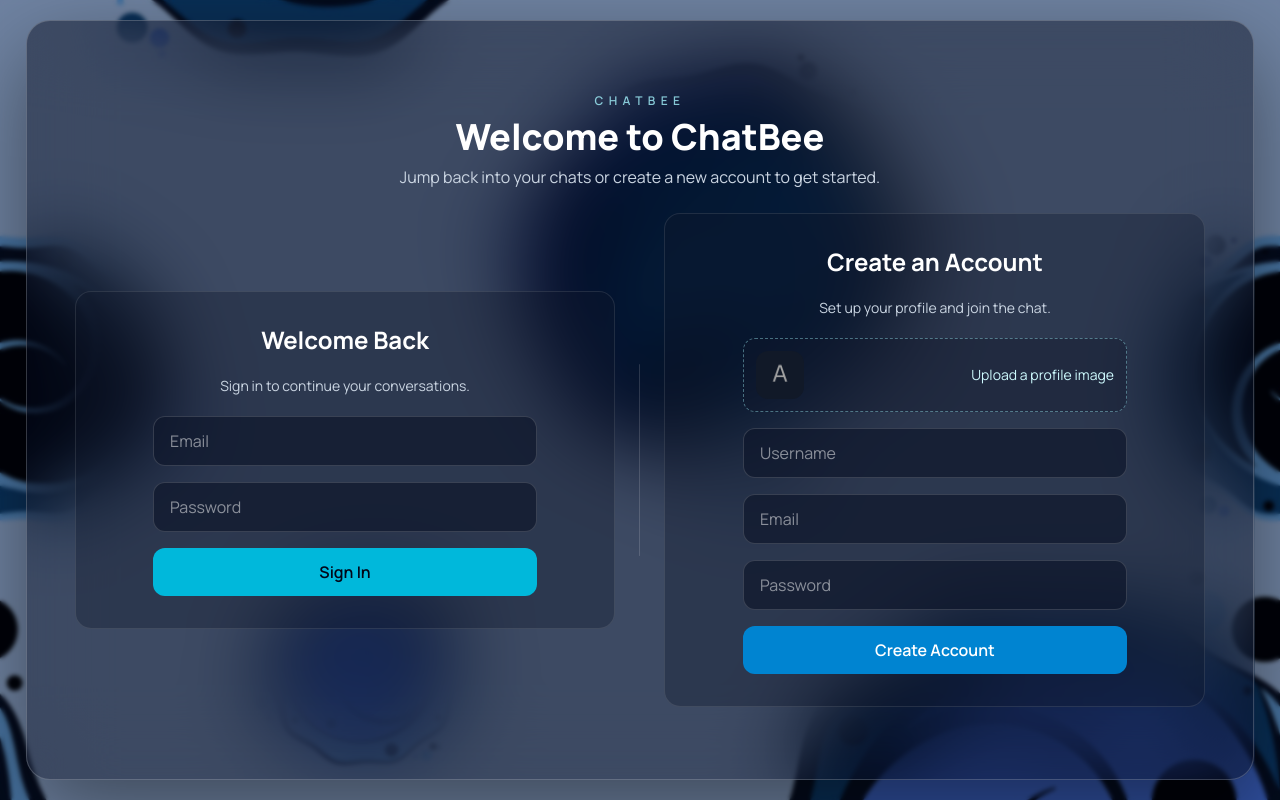
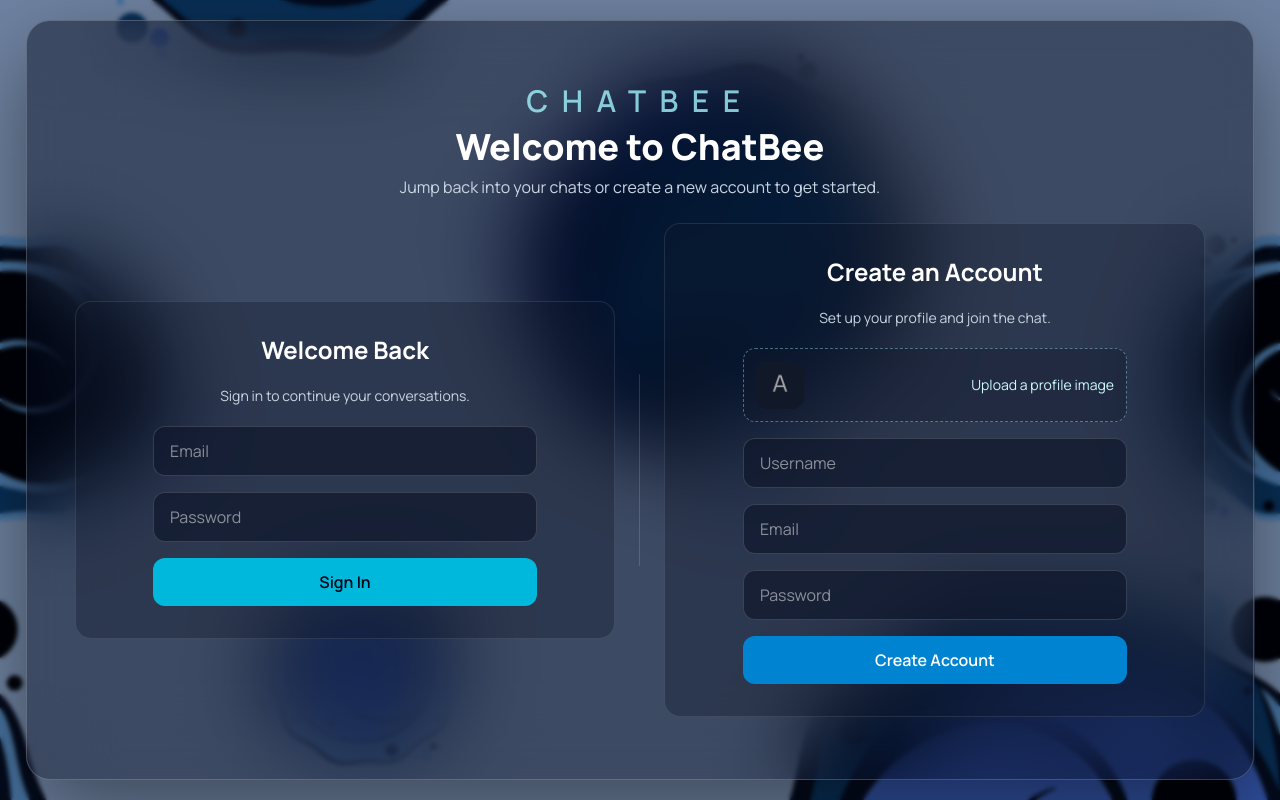
Before and after one commit to Anshuman117/React-Firebase-Chat-App, a React (Vite) app: page / in a window 1280 px wide. Built offline with nearby package versions, Linux system fonts and the light colour scheme; no server answers.

Commit message:
saved changes

```diff
--- a/src/Components/login/Login.jsx
+++ b/src/Components/login/Login.jsx
@@ -95,10 +95,10 @@ const Login = () => {
   return (
     <div className="Login flex h-full w-full flex-col justify-center gap-6 overflow-y-auto p-4 md:p-8 lg:p-12">
       <div className="mx-auto flex w-full max-w-6xl flex-col items-center gap-2 text-center">
-        <span className="text-xs font-semibold uppercase tracking-[0.45em] text-cyan-200/80">
+        <span className="text-3xl font-semibold uppercase tracking-[0.45em] text-cyan-200/80">
           ChatBee
         </span>
-        <h1 className="text-3xl font-extrabold text-white md:text-4xl">Welcome to ChatBee</h1>
+        <h1 className="text-l font-extrabold text-white md:text-4xl">Welcome to ChatBee</h1>
         <p className="text-sm text-slate-300 md:text-base">
           Jump back into your chats or create a new account to get started.
         </p>
```
